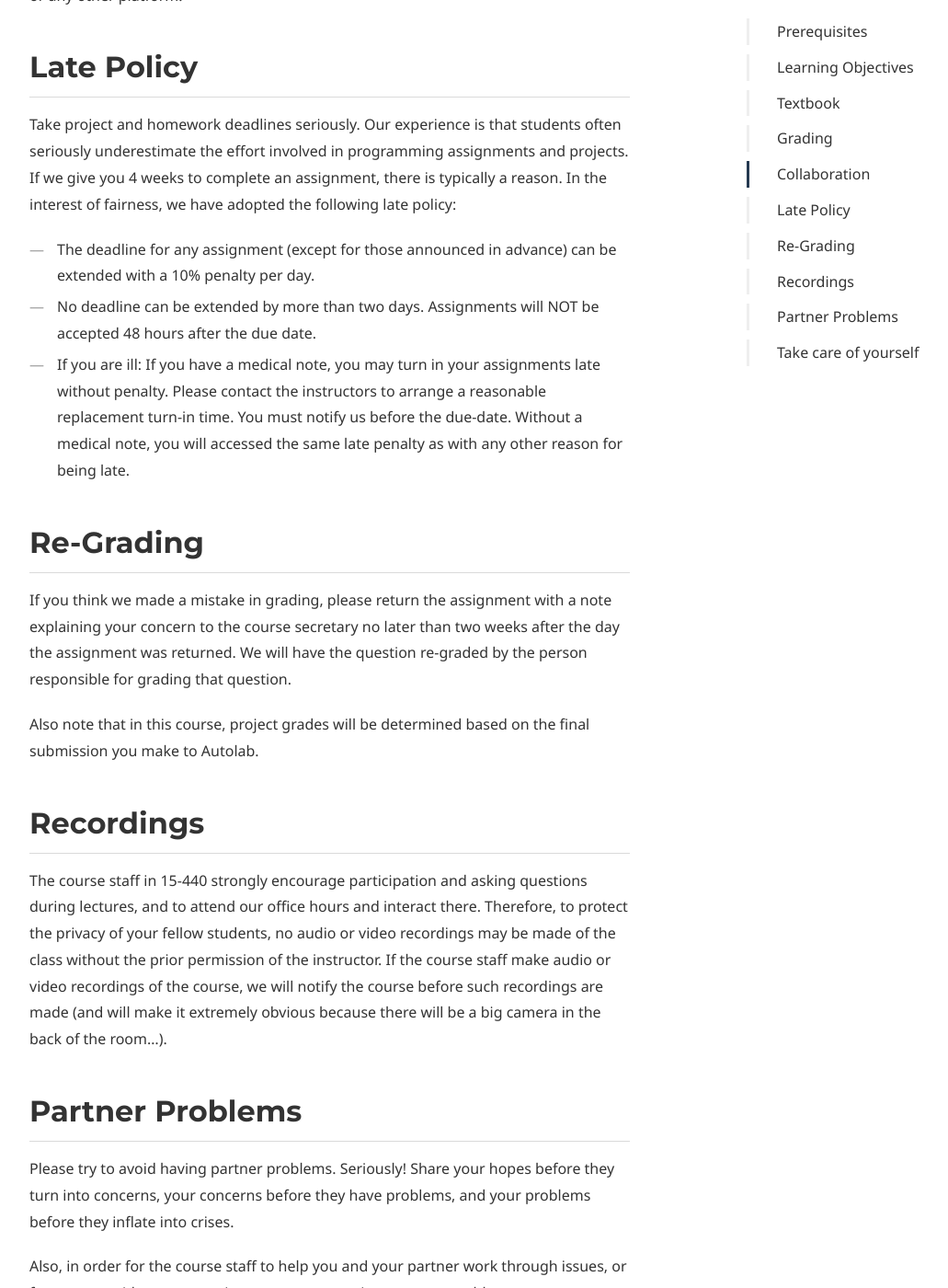
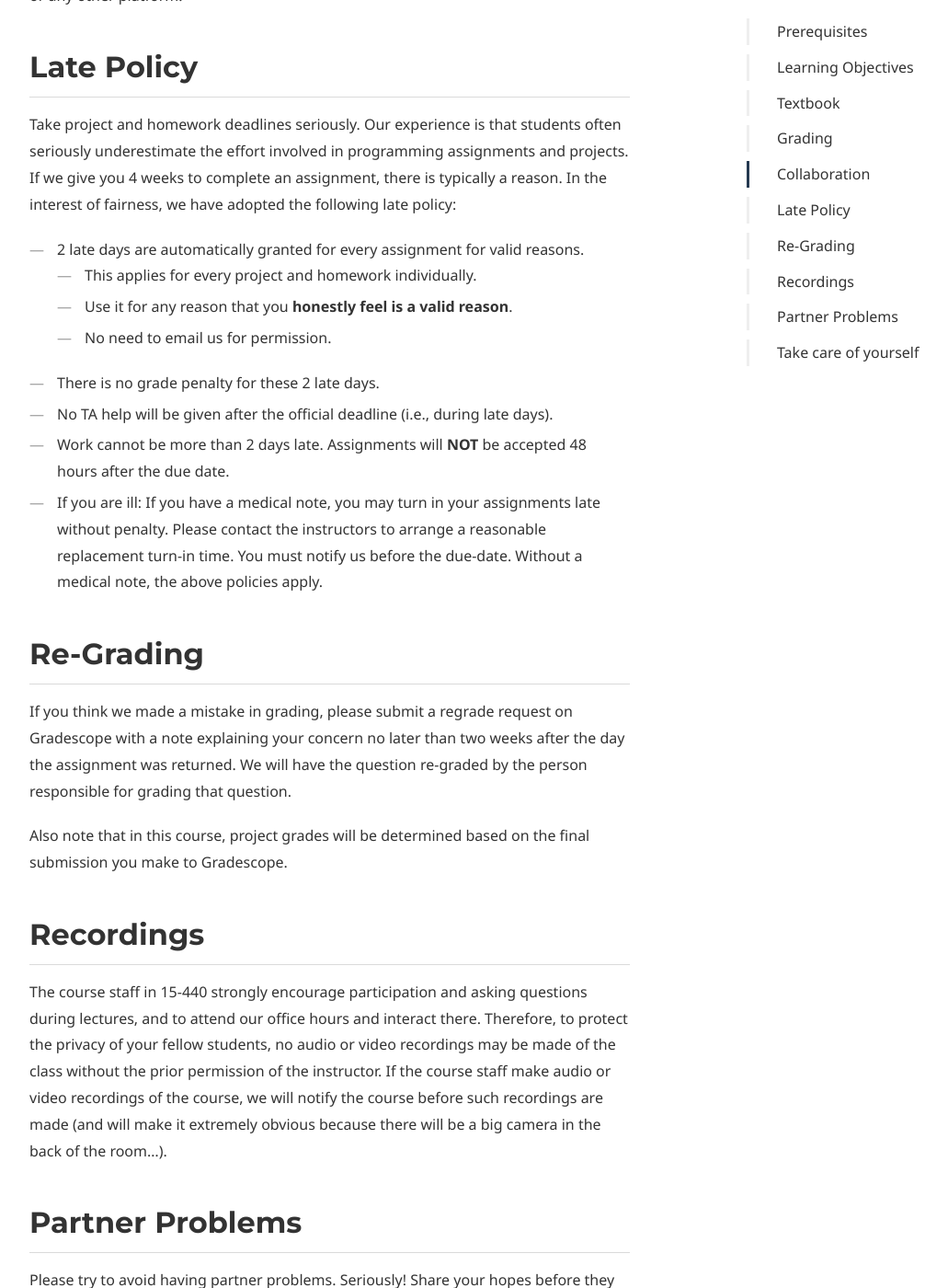
Before and after one commit to 15-440/website, a Jekyll site: the page built from syllabus.md, in a window 1280 px wide and 1400 px high, scrolled down 3784 px. Shown: the whole window at 92% size, without its empty margins (38-1069 px from the left). Built offline with Jekyll 4.4.1, drawn with Linux system fonts in a browser that asks for light colours.

Commit message:
syllabus fixes (late days and regrading)

```diff
--- a/syllabus.md
+++ b/syllabus.md
@@ -84,15 +84,26 @@ Please use your judgement between these two examples. If you post privately, ple
 
 Take project and homework deadlines seriously. Our experience is that students often seriously underestimate the effort involved in programming assignments and projects. If we give you 4 weeks to complete an assignment, there is typically a reason. In the interest of fairness, we have adopted the following late policy:
 
+- 2 late days are automatically granted for every assignment for valid reasons.
+  - This applies for every project and homework individually.
+  - Use it for any reason that you **honestly feel is a valid reason**.
+  - No need to email us for permission.
+- There is no grade penalty for these 2 late days.
+- No TA help will be given after the official deadline (i.e., during late days).
+- Work cannot be more than 2 days late.  Assignments will **NOT** be accepted 48 hours after the due date.
+- If you are ill: If you have a medical note, you may turn in your assignments late without penalty. Please contact the instructors to arrange a reasonable replacement turn-in time. You must notify us before the due-date. Without a medical note, the above policies apply.
+
+<!--
 - The deadline for any assignment (except for those announced in advance) can be extended with a 10% penalty per day.
 - No deadline can be extended by more than two days. Assignments will NOT be accepted 48 hours after the due date.
 - If you are ill: If you have a medical note, you may turn in your assignments late without penalty. Please contact the instructors to arrange a reasonable replacement turn-in time. You must notify us before the due-date. Without a medical note, you will accessed the same late penalty as with any other reason for being late.
+-->
 
 ## Re-Grading
 
-If you think we made a mistake in grading, please return the assignment with a note explaining your concern to the course secretary no later than two weeks after the day the assignment was returned. We will have the question re-graded by the person responsible for grading that question.
+If you think we made a mistake in grading, please submit a regrade request on Gradescope with a note explaining your concern no later than two weeks after the day the assignment was returned. We will have the question re-graded by the person responsible for grading that question.
 
-Also note that in this course, project grades will be determined based on the final submission you make to Autolab.
+Also note that in this course, project grades will be determined based on the final submission you make to Gradescope.
 
 ## Recordings
 
```
